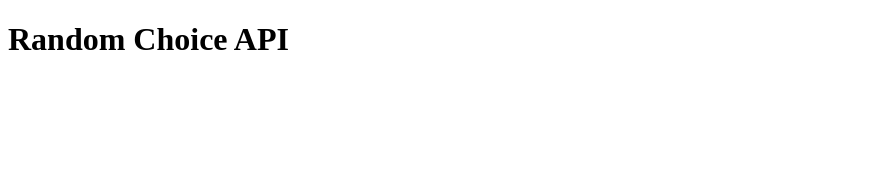
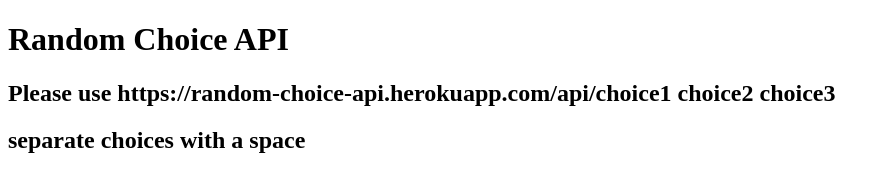
Before and after one commit to max-cheung/random-choice-api, a website: page index.html in a window 1280 px wide. Shown: the whole page, without its empty margins (0-890 px from the left). Drawn offline with Linux system fonts and the light colour scheme.

Commit message:
add instructions to landing page

```diff
--- a/index.html
+++ b/index.html
@@ -8,6 +8,8 @@
 </head>
 <body>
     <h1>Random Choice API</h1>
+    <h2>Please use https://random-choice-api.herokuapp.com/api/choice1 choice2 choice3</h2>
+    <h2>separate choices with a space</h2>
 
 </body>
 </html>
```
